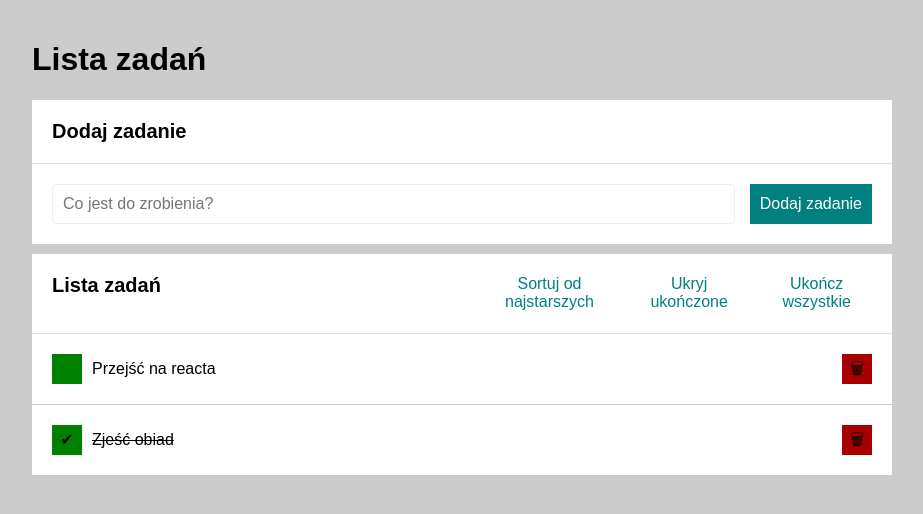
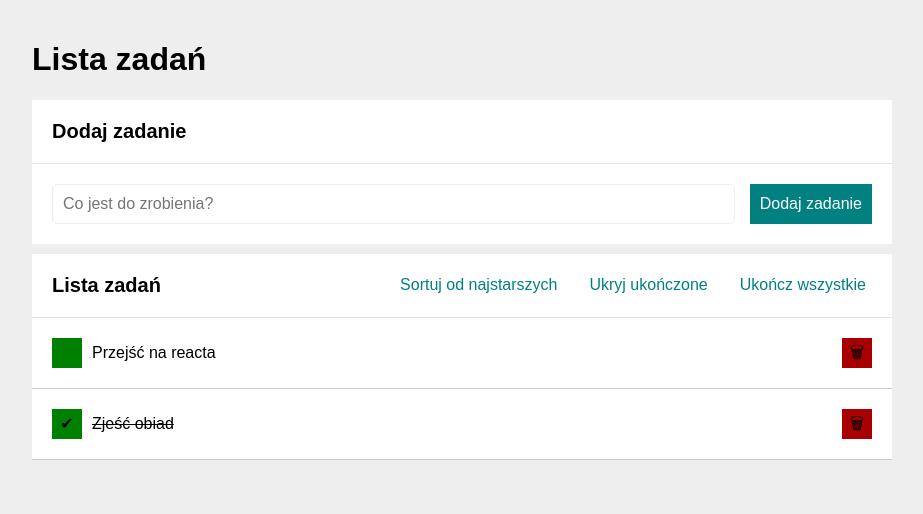
Before and after one commit to mikolajgraczyk/todo-list-react, a React (Create React App) app: page / in a window 1280 px wide. Shown: the top 514 px of the page, without its empty margins (178-1101 px from the left). Built offline with nearby package versions, Linux system fonts and the light colour scheme.

Commit message:
changed backgroun color, slightly changed buttons position

```diff
--- a/src/Section/style.css
+++ b/src/Section/style.css
@@ -11,7 +11,7 @@
 
 .section__top {
     display: grid;
-    grid-template-columns: 1fr 1fr;
+    grid-template-columns: 1fr 2fr;
     border-bottom: 1px solid rgb(226, 226, 226);
 }
 
--- a/src/index.css
+++ b/src/index.css
@@ -7,6 +7,6 @@ html {
 }
 
 body {
-  background-color: #ccc;
+  background-color: #eee;
   font-family: arial;
 }
```
